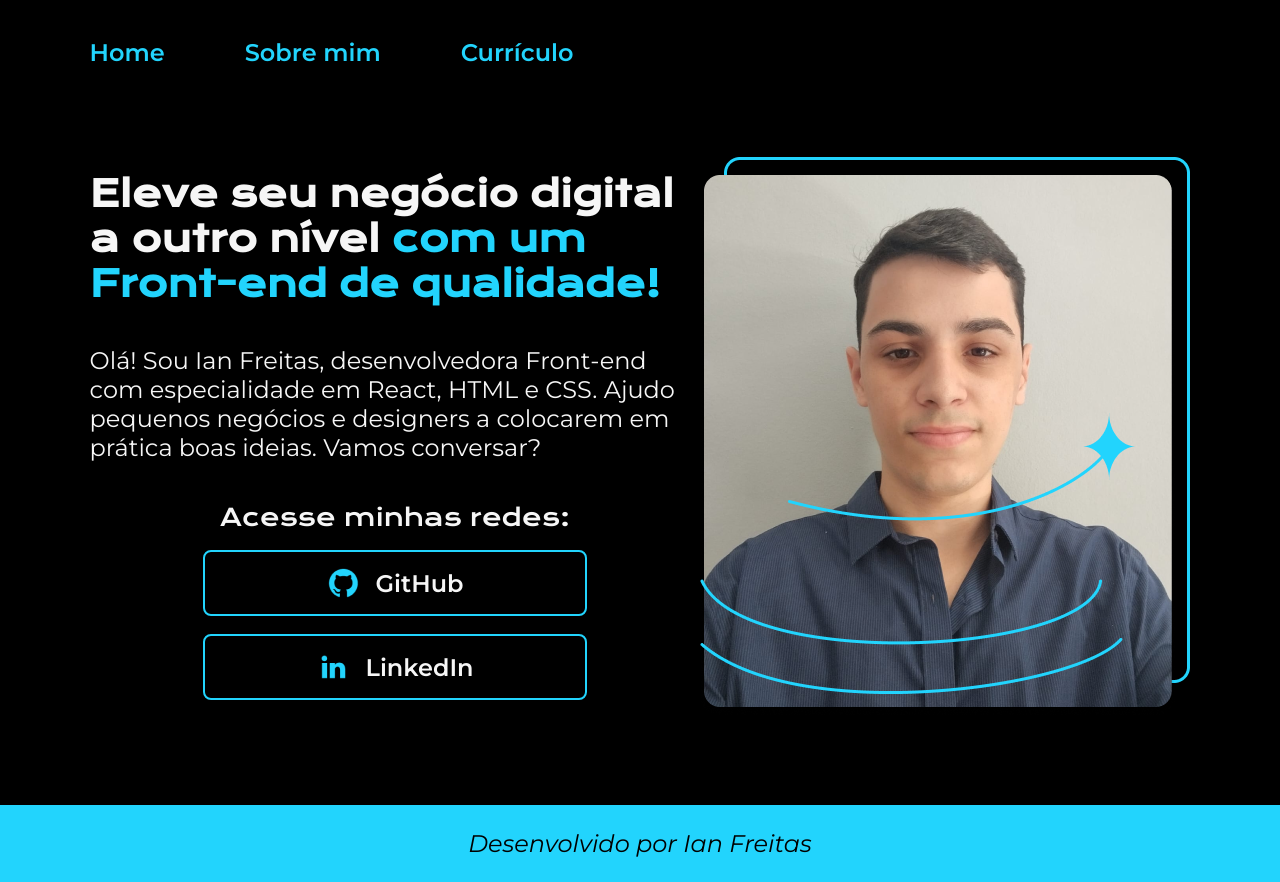
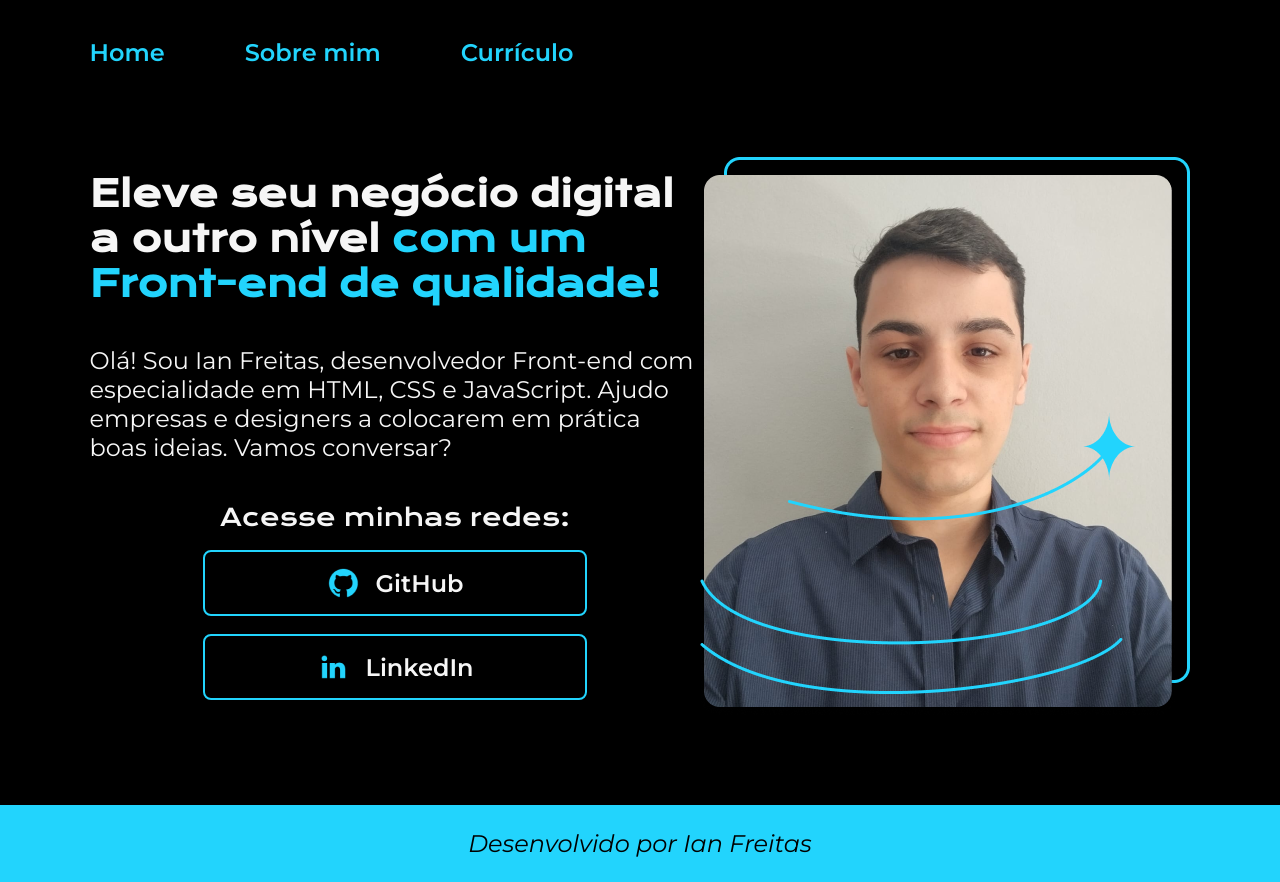
Before and after one commit to IanSFreitas/portfolio-intermediario-alura, a plain HTML site: page index.html in a window 1280 px wide. Drawn offline with nearby package versions, Linux system fonts and the light colour scheme.

Commit message:
mudando o arquivo index.html

```diff
--- a/index.html
+++ b/index.html
@@ -19,7 +19,7 @@
     <main class="apresentacao">
         <section class="apresentacao__conteudo">
             <h1 class="apresentacao__conteudo__titulo">Eleve seu negócio digital a outro nível <strong class="titulo-destaque">com um Front-end de qualidade!</strong> </h1>
-            <p class="apresentacao__conteudo__paragrafo">Olá! Sou Ian Freitas, desenvolvedora Front-end com especialidade em React, HTML e CSS. Ajudo pequenos negócios e designers a colocarem em prática boas ideias. Vamos conversar?</p>
+            <p class="apresentacao__conteudo__paragrafo">Olá! Sou Ian Freitas, desenvolvedor Front-end com especialidade em HTML, CSS e JavaScript. Ajudo empresas e designers a colocarem em prática boas ideias. Vamos conversar?</p>
             <div class="apresentacao__botoes">
                 <h2 class="botoes__titulo">Acesse minhas redes:</h2>
                 <a class="apresentacao__botoes__link" href="https://github.com/IanSFreitas" target="_blank">
```
